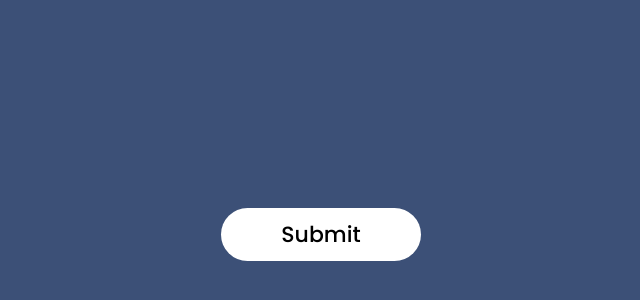
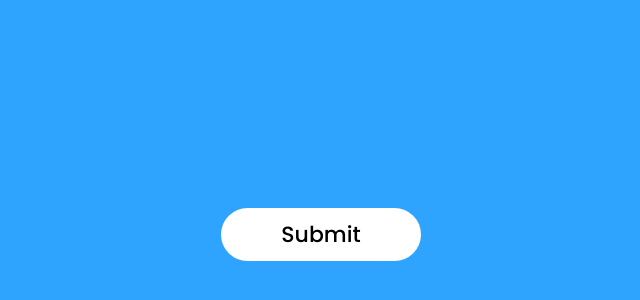
Before and after one commit to sarcy29/modal-box, a plain HTML site: page index.html in a window 1280 px wide. Shown: the part 166-466 px from the top of the page, without its empty margins (319-959 px from the left). Drawn offline with Linux system fonts and the light colour scheme.

Commit message:
Update style.css

```diff
--- a/style.css
+++ b/style.css
@@ -7,7 +7,7 @@
 .container{
     width: 100%;
     height: 100vh;
-    background: #3c5077;
+    background: #2FA4FF;
     display: flex;
     align-items: center;
     justify-content: center;
```
